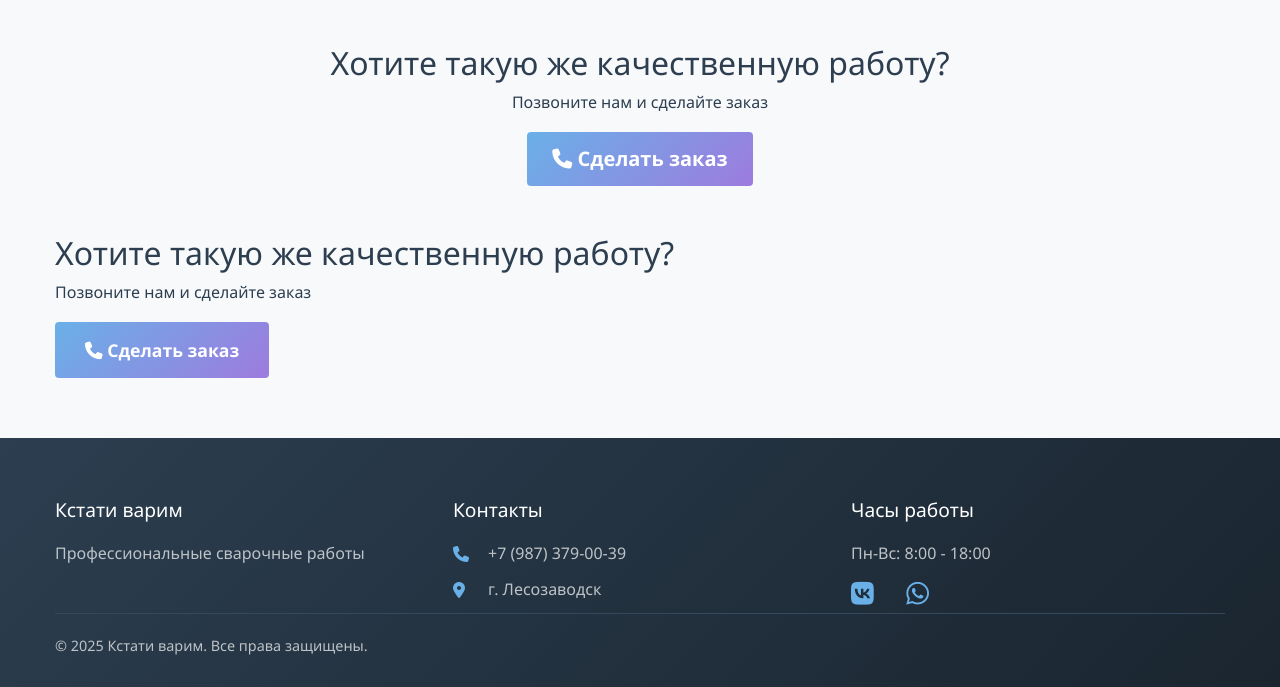
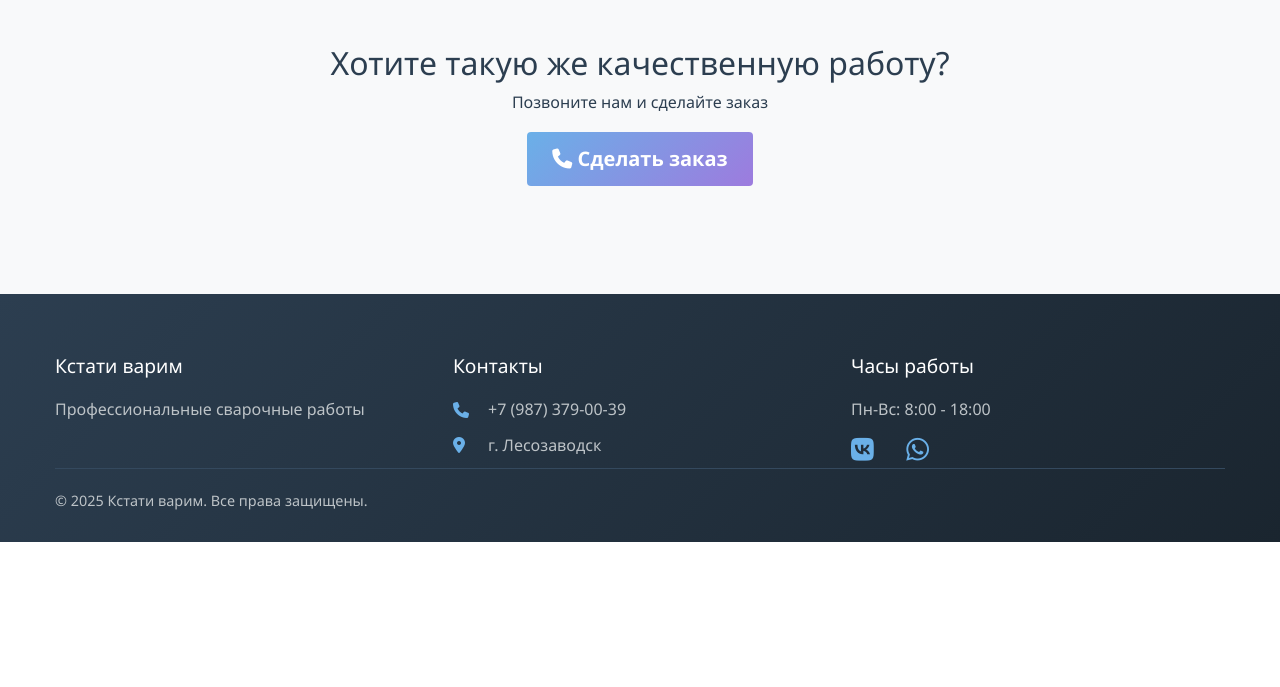
Before and after one commit to gnwwolf/kstativarim_project, a Django app: page /gallery/ in a window 1280 px wide. Shown: the part 375-1062 px from the top of the page. After the commit the page ends 917 px from the top, so only its background shows below. Run offline with Django 5.2, Linux system fonts and the light colour scheme; data that the repository does not hold is empty.

Commit message:
Update gallery.html

```diff
--- a/main/templates/main/gallery.html
+++ b/main/templates/main/gallery.html
@@ -74,25 +74,4 @@ document.querySelectorAll('.filter-btn').forEach(button => {
 });
 </script>
 
-    <!-- Полноэкранный просмотр -->
-    <div id="fullscreenModal" class="fullscreen-modal">
-        <span class="close-fullscreen" onclick="closeFullscreen()">&times;</span>
-        <img class="fullscreen-content" id="fullscreenImage">
-        <div class="image-caption" id="fullscreenCaption"></div>
-    </div>
-
-    <section class="call-to-action">
-        <div class="container">
-            <h2>Хотите такую же качественную работу?</h2>
-            <p>Позвоните нам и сделайте заказ</p>
-            <a href="tel:+79873790039" class="btn btn-large">
-                <i class="fas fa-phone"></i> Сделать заказ
-            </a>
-        </div>
-    </section>
-
-
-
-    <script src="assets/Js/script.js"></script>
-
 {% endblock %}
```
